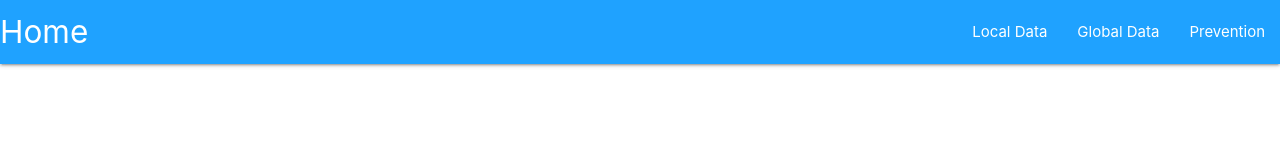
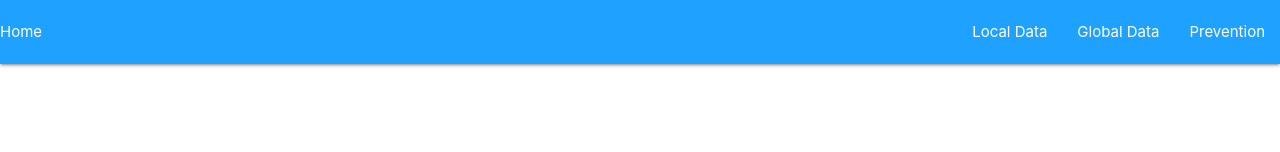
Before and after one commit to SupunHD96/SLCovidApp, a React (Create React App) app in the folder client/my-app/: page / in a window 1280 px wide. Shown: the top 152 px of the page. Built offline with nearby package versions, Linux system fonts and the light colour scheme; no server answers; a web font is replaced by a local one.

Commit message:
fixed issue in NavHashLink

```diff
--- a/client/my-app/src/components/Navigation/Navigation.js
+++ b/client/my-app/src/components/Navigation/Navigation.js
@@ -9,7 +9,7 @@ export default function Navigation(){
             <div className="navbar-fixed ">
               <nav>
                 <div className="nav-wrapper"  style={{backgroundColor:"#1FA2FF"}}>
-                  <a className="brand-logo"><NavHashLink smooth to='/landing#intro'>Home</NavHashLink></a>
+                  <NavHashLink smooth to='/landing#intro'>Home</NavHashLink>
                   <ul id="nav-large" className="right hide-on-small-only">
                     <li><NavHashLink smooth to='/landing#local'>Local Data</NavHashLink></li>
                     <li><NavHashLink smooth to='/landing#global'>Global Data</NavHashLink></li>
```
